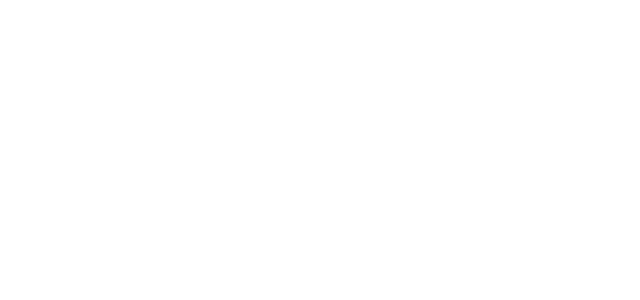
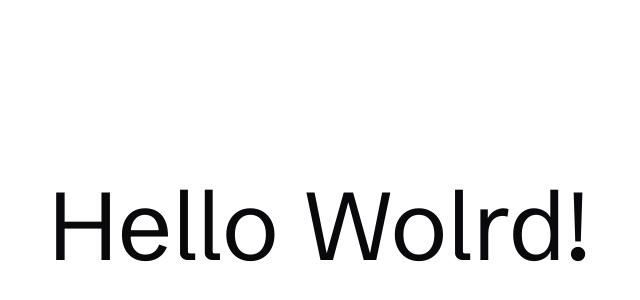
Before and after one commit to vitto-wu/portfolio, a Next.js app: page / in a window 1280 px wide. Shown: the part 174-474 px from the top of the page, without its empty margins (321-961 px from the left). Built offline with nearby package versions, Linux system fonts and the light colour scheme.

Commit message:
chore: font family setup & add lenis and gsap

```diff
--- a/app/globals.css
+++ b/app/globals.css
@@ -67,3 +67,35 @@
 		@apply bg-background text-foreground;
 	}
 }
+
+h1 {
+	@apply text-h1 font-bold;
+}
+
+h2 {
+	@apply text-h2 font-bold;
+}
+
+h3 {
+	@apply text-h3 font-bold;
+}
+
+h4 {
+	@apply text-h4 font-bold;
+}
+
+h5 {
+	@apply text-h5 font-semibold;
+}
+
+h6 {
+	@apply text-h6 font-semibold;
+}
+
+p {
+	@apply text-p font-medium;
+}
+
+::-webkit-scrollbar {
+	display: none;
+}
--- a/app/layout.tsx
+++ b/app/layout.tsx
@@ -1,22 +1,31 @@
-import type { Metadata } from "next";
-import { Inter } from "next/font/google";
-import "./globals.css";
+import type { Metadata } from 'next'
+import { JetBrains_Mono, Schibsted_Grotesk } from 'next/font/google'
+import './globals.css'
+import { cn } from '@/lib/utils'
 
-const inter = Inter({ subsets: ["latin"] });
+const schibstedGrotesk = Schibsted_Grotesk({
+	subsets: ['latin'],
+	variable: '--font-schibsted-grotesk'
+})
+
+const jetBrainsMono = JetBrains_Mono({
+	subsets: ['latin'],
+	variable: '--font-jetbrains-mono'
+})
 
 export const metadata: Metadata = {
-  title: "Victor Wu - Web Developer & Designer",
-  description: "Victor Wu's Portfolio",
-};
+	title: 'Victor Wu - Web Developer & Designer',
+	description: "Victor Wu's Portfolio"
+}
 
 export default function RootLayout({
-  children,
+	children
 }: Readonly<{
-  children: React.ReactNode;
+	children: React.ReactNode
 }>) {
-  return (
-    <html lang="en">
-      <body className={inter.className}>{children}</body>
-    </html>
-  );
+	return (
+		<html lang="en">
+			<body className={cn('font-sans',schibstedGrotesk.variable, jetBrainsMono.variable)}>{children}</body>
+		</html>
+	)
 }
--- a/app/page.tsx
+++ b/app/page.tsx
@@ -1,3 +1,7 @@
 export default function Home() {
-	return <main className=""></main>
+	return (
+		<main className="flex h-screen w-full items-center justify-center text-8xl">
+			Hello Wolrd!
+		</main>
+	)
 }
--- a/package.json
+++ b/package.json
@@ -9,8 +9,11 @@
     "lint": "next lint"
   },
   "dependencies": {
+    "@gsap/react": "^2.1.1",
     "class-variance-authority": "^0.7.0",
     "clsx": "^2.1.1",
+    "gsap": "^3.12.5",
+    "lenis": "^1.1.9",
     "lucide-react": "^0.427.0",
     "next": "14.2.5",
     "react": "^18",
--- a/tailwind.config.ts
+++ b/tailwind.config.ts
@@ -1,80 +1,95 @@
-import type { Config } from "tailwindcss"
+import type { Config } from 'tailwindcss'
 
 const config = {
-  darkMode: ["class"],
+	darkMode: ['class'],
 	content: [
 		'./pages/**/*.{ts,tsx}',
 		'./components/**/*.{ts,tsx}',
 		'./app/**/*.{ts,tsx}',
-    './src/**/*.{ts,tsx}',
+		'./src/**/*.{ts,tsx}'
 	],
-  prefix: "",
+	prefix: '',
 	theme: {
 		container: {
 			center: true,
-      padding: "2rem",
+			padding: '2rem',
 			screens: {
-        "2xl": "1400px",
-      },
+				'2xl': '1400px'
+			}
 		},
 		extend: {
+			fontFamily: {
+				sans: ['var(--font-schibsted-grotesk)'],
+				mono: ['var(--font-jetbrains-mono)']
+			},
+			fontSize: {
+				'h1': '5.61rem',
+				'h2': '4.209rem',
+				'h3': '3.157rem',
+				'h4': '2.369rem',
+				'h5': '1.777rem',
+				'h6': '1.333rem',
+				'p': '1rem',
+				'label': '0.875rem',
+			},
 			colors: {
-        border: "hsl(var(--border))",
-        input: "hsl(var(--input))",
-        ring: "hsl(var(--ring))",
-        background: "hsl(var(--background))",
-        foreground: "hsl(var(--foreground))",
+				border: 'hsl(var(--border))',
+				input: 'hsl(var(--input))',
+				ring: 'hsl(var(--ring))',
+				background: 'hsl(var(--background))',
+				foreground: 'hsl(var(--foreground))',
 				primary: {
-          DEFAULT: "hsl(var(--primary))",
-          foreground: "hsl(var(--primary-foreground))",
+					DEFAULT: 'hsl(var(--primary))',
+					foreground: 'hsl(var(--primary-foreground))'
 				},
 				secondary: {
-          DEFAULT: "hsl(var(--secondary))",
-          foreground: "hsl(var(--secondary-foreground))",
+					DEFAULT: 'hsl(var(--secondary))',
+					foreground: 'hsl(var(--secondary-foreground))'
 				},
 				destructive: {
-          DEFAULT: "hsl(var(--destructive))",
-          foreground: "hsl(var(--destructive-foreground))",
+					DEFAULT: 'hsl(var(--destructive))',
+					foreground: 'hsl(var(--destructive-foreground))'
 				},
 				muted: {
-          DEFAULT: "hsl(var(--muted))",
-          foreground: "hsl(var(--muted-foreground))",
+					DEFAULT: 'hsl(var(--muted))',
+					foreground: 'hsl(var(--muted-foreground))'
 				},
 				accent: {
-          DEFAULT: "hsl(var(--accent))",
-          foreground: "hsl(var(--accent-foreground))",
+					DEFAULT: 'hsl(var(--accent))',
+					foreground: 'hsl(var(--accent-foreground))'
 				},
 				popover: {
-          DEFAULT: "hsl(var(--popover))",
-          foreground: "hsl(var(--popover-foreground))",
+					DEFAULT: 'hsl(var(--popover))',
+					foreground: 'hsl(var(--popover-foreground))'
 				},
 				card: {
-          DEFAULT: "hsl(var(--card))",
-          foreground: "hsl(var(--card-foreground))",
-        },
+					DEFAULT: 'hsl(var(--card))',
+					foreground: 'hsl(var(--card-foreground))'
+				}
 			},
 			borderRadius: {
-        lg: "var(--radius)",
-        md: "calc(var(--radius) - 2px)",
-        sm: "calc(var(--radius) - 4px)",
+				full: '9999px',
+				lg: 'var(--radius)',
+				md: 'calc(var(--radius) - 2px)',
+				sm: 'calc(var(--radius) - 4px)'
 			},
 			keyframes: {
-        "accordion-down": {
-          from: { height: "0" },
-          to: { height: "var(--radix-accordion-content-height)" },
+				'accordion-down': {
+					from: { height: '0' },
+					to: { height: 'var(--radix-accordion-content-height)' }
 				},
-        "accordion-up": {
-          from: { height: "var(--radix-accordion-content-height)" },
-          to: { height: "0" },
-        },
+				'accordion-up': {
+					from: { height: 'var(--radix-accordion-content-height)' },
+					to: { height: '0' }
+				}
 			},
 			animation: {
-        "accordion-down": "accordion-down 0.2s ease-out",
-        "accordion-up": "accordion-up 0.2s ease-out",
+				'accordion-down': 'accordion-down 0.2s ease-out',
+				'accordion-up': 'accordion-up 0.2s ease-out'
+			}
+		}
 	},
-    },
-  },
-  plugins: [require("tailwindcss-animate")],
+	plugins: [require('tailwindcss-animate')]
 } satisfies Config
 
 export default config
```
Also changed, not shown: 1 other file (tests, documents, lock files or other folders). Lines whose indentation alone changed are shown as unchanged.
